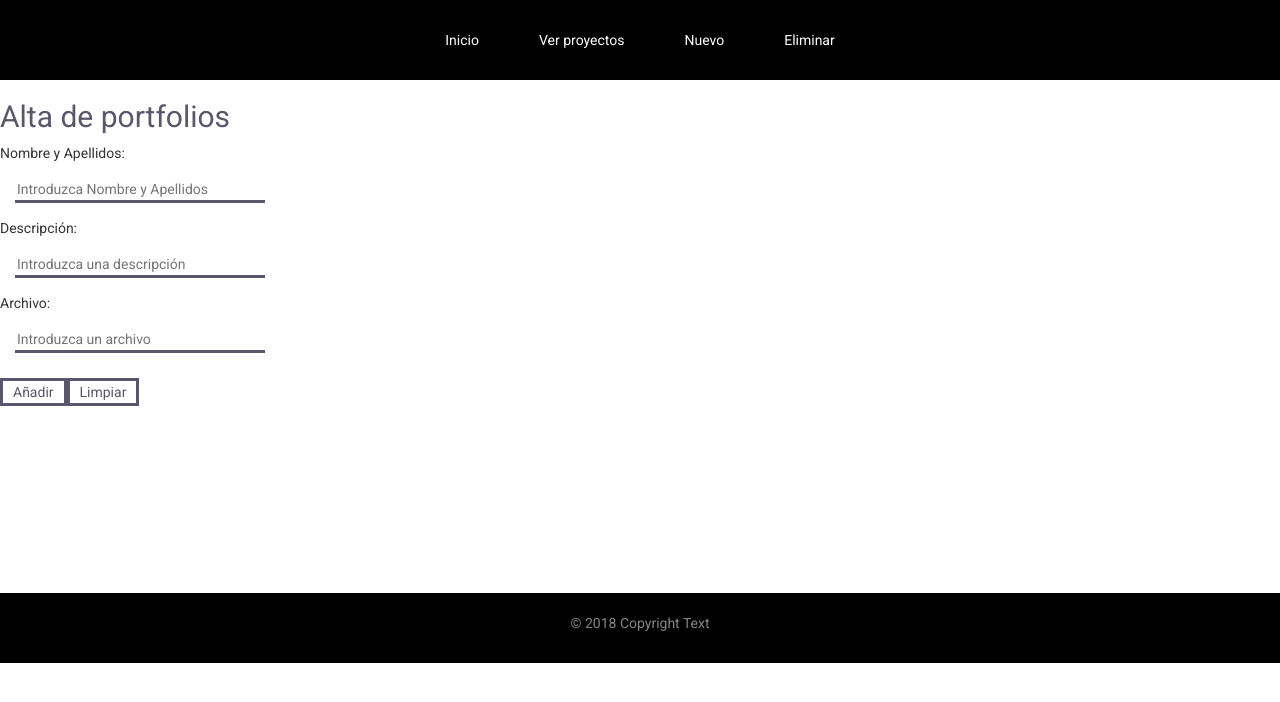
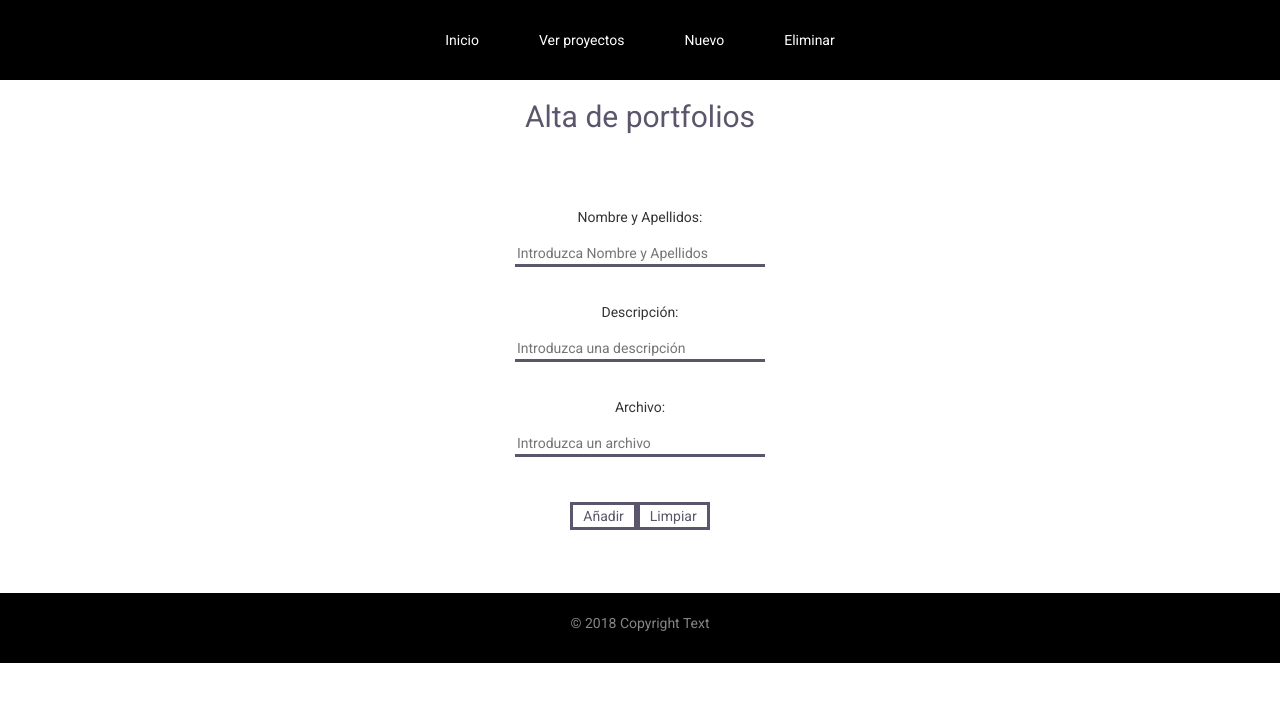
Before and after one commit to Jorgepamp/gestor_portfolios_grupo, an Angular app in the folder app-portfolio/: page /alta in a window 1280 px wide. Shown: the top 702 px of the page. Built offline with nearby package versions, Linux system fonts and the light colour scheme.

Commit message:
centrar todos

```diff
--- a/app-portfolio/src/app/alta-ybaja/alta-ybaja.component.css
+++ b/app-portfolio/src/app/alta-ybaja/alta-ybaja.component.css
@@ -1,10 +1,22 @@
 .hStyle {
   color: #5b566b;
+  display: flex;
+  justify-content: center;
+  align-items: center;
+  flex-direction: column;
 }
 
 .minAltura {
   min-height: 450px;
+  display: flex;
+  justify-content: center;
+  align-items: center;
+  flex-direction: column;
 
+}
+
+.row {
+  flex-direction: row;
 }
 
 .inputclass {
--- a/app-portfolio/src/app/alta-ybaja/alta-ybaja.component.html
+++ b/app-portfolio/src/app/alta-ybaja/alta-ybaja.component.html
@@ -13,5 +13,7 @@
   <input class="inputclass" type="text" [placeholder]="placeholder_archivo" [(ngModel)]="archivoIntroducido" />
 
   <br />
-  <input class="inputButton" type="button" value="Añadir" (click)="darAlta()" /><input class="inputButton" type="button"
-    value="Limpiar" (click)="limpiar()" /></div>
+  <div class="row">
+    <input class="inputButton " type="button" value="Añadir" (click)="darAlta()" /><input class="inputButton" type="button"
+      value="Limpiar" (click)="limpiar()" /></div>
+</div>
--- a/app-portfolio/src/app/eliminar/eliminar.component.css
+++ b/app-portfolio/src/app/eliminar/eliminar.component.css
@@ -1,10 +1,16 @@
 .hStyle {
   color: #5b566b;
+  display: flex;
+  justify-content: center;
+  align-items: center;
 }
 
 .minAltura {
   min-height: 450px;
-
+  display: flex;
+  justify-content: center;
+  align-items: center;
+  flex-direction: column;
 
 }
 
--- a/app-portfolio/src/app/eliminar/eliminar.component.html
+++ b/app-portfolio/src/app/eliminar/eliminar.component.html
@@ -4,7 +4,6 @@
 </h2>
 <p class="minAltura">{{etiqueta_nombre}}:<br />
   <input class="inputclass" type="text" [placeholder]="placeholder_nombre" (click)="limpiar()" [(ngModel)]="nombreIntroducido" />
-  <input class="inputButton" type="button" value="Limpiar" (click)="limpiar()" />
   <select [(ngModel)]="nombreIntroducido">
     <option *ngFor="let p of arrayPortfolios" value="{{p.getNombre()}}">
       {{p.getNombre()}}
--- a/app-portfolio/src/app/home/home.component.css
+++ b/app-portfolio/src/app/home/home.component.css
@@ -2,4 +2,13 @@
   font-family: -apple-system, BlinkMacSystemFont, 'Segoe UI', Roboto, Oxygen, Ubuntu, Cantarell, 'Open Sans', 'Helvetica Neue', sans-serif;
   position: relative;
   height: 100%;
+
 }
+
+.center {
+  display: flex;
+  flex-direction: column;
+  justify-content: space-around;
+  align-items: center;
+  flex-direction: column;
+}
--- a/app-portfolio/src/app/home/home.component.html
+++ b/app-portfolio/src/app/home/home.component.html
@@ -1,4 +1,4 @@
-<img src="assets/img/vr-girldribb.gif" />
+<div class="center"><img src="assets/img/vr-girldribb.gif" />
   <div id="div_presentacion">
     <h1>Presentación Gestor Portfolio del grupo de los más listos.</h1>
     <p>Pues aquí podréis ir viendo los portfolios a la vez que los añadimos cada uno el suyo y eso : ) </p>
@@ -7,9 +7,11 @@
     <br />
     <h2>Con Angular</h2>
     <p>Nos hemos dedicado cada uno a hacer una cosa y somos todos muy listos. </p>
-  <p>Contratadnos porque somos lo mejor que le va a pasar a vuestras empresas, tenemos todo un coeficiente intelectual
+    <p>Contratadnos porque somos lo mejor que le va a pasar a vuestras empresas, tenemos todo un coeficiente
+      intelectual
       de +300</p>
     <br /> <br /><br /> <br /><br /> <br />
     <br />
     <p>Bueno nos vemos en los bares. </p>
   </div>
+</div>
--- a/app-portfolio/src/app/listas-de-portfolios/listas-de-portfolios.component.css
+++ b/app-portfolio/src/app/listas-de-portfolios/listas-de-portfolios.component.css
@@ -1,4 +1,7 @@
 #div_listado {
   min-height: 450px;
-
+  display: flex;
+  /* justify-content: center; */
+  align-items: center;
+  flex-direction: column;
 }
```
Lines whose indentation alone changed are shown as unchanged.
